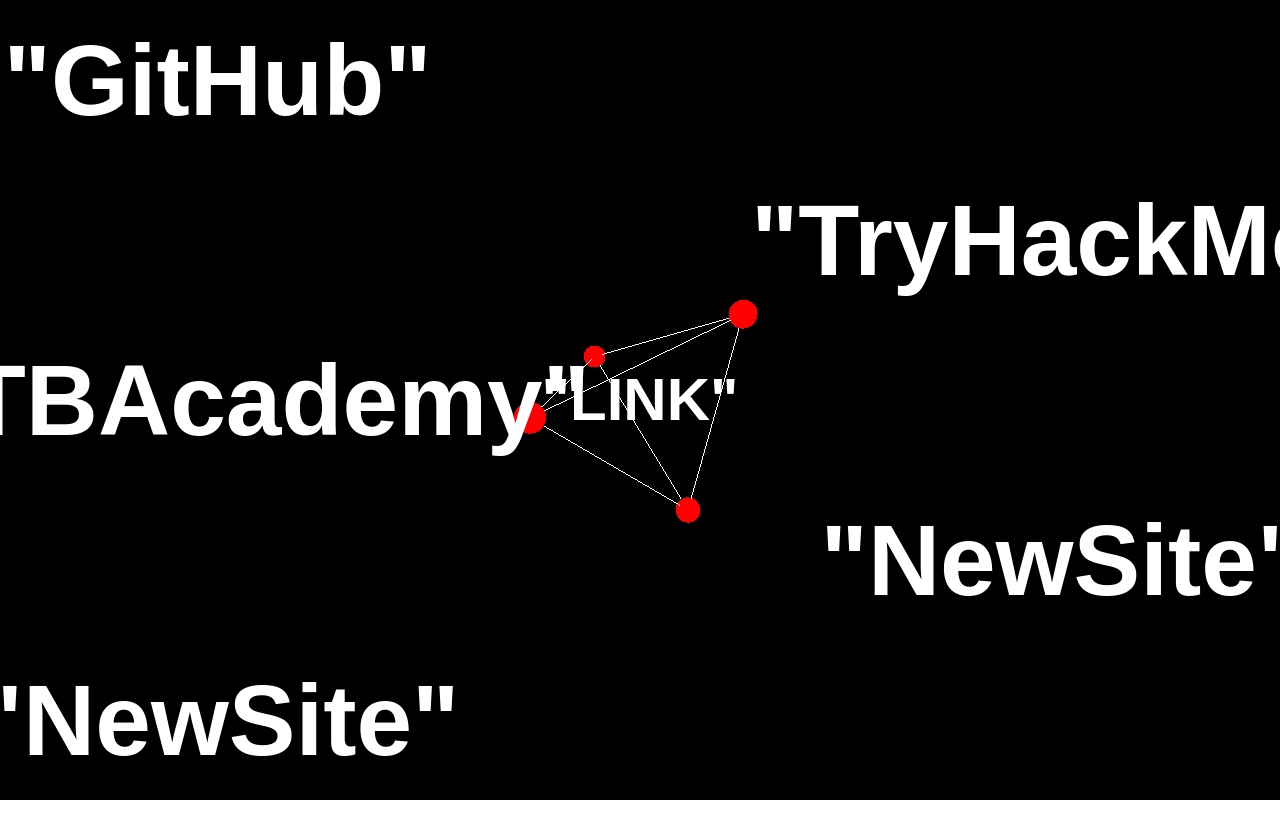
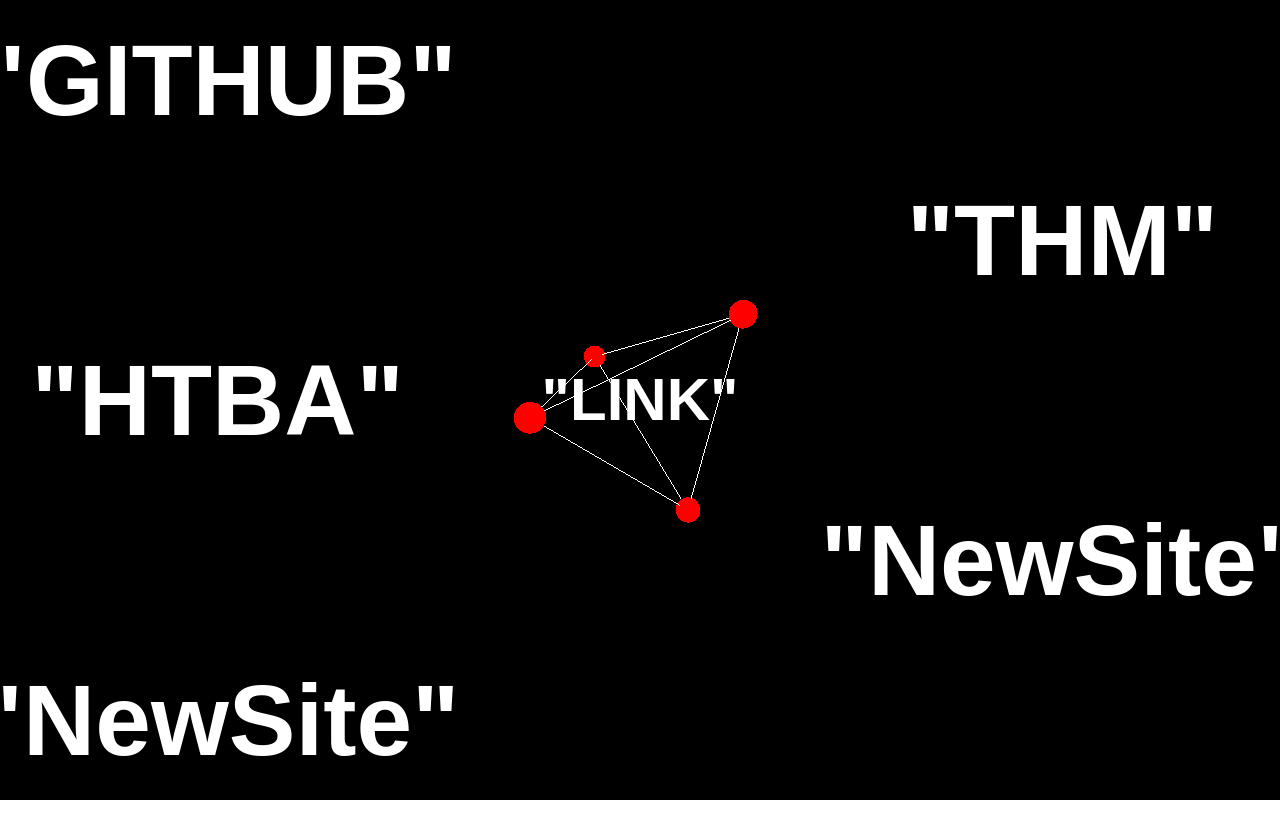
Before and after one commit to replay9zz/next-project, a Next.js app: page /link in a window 1280 px wide. Shown: the top 838 px of the page. Built offline with nearby package versions, Linux system fonts and the light colour scheme.

Commit message:
Adjust the link name length

```diff
--- a/src/app/link/page.tsx
+++ b/src/app/link/page.tsx
@@ -41,17 +41,17 @@ const Link = () => {
           <div className="h-[200vh] pt-20">
             <div className="link-github-1">
               <a href="https://github.com/replay9zz" target="_blank" rel="noopener noreferrer">
-                &quot;GitHub&quot;
+                &quot;GITHUB&quot;
               </a>
             </div>
             <div className="link-tryhackme-1">
               <a href="https://tryhackme.com/r/p/replays" target="_blank" rel="noopener noreferrer">
-                &quot;TryHackMe&quot;
+                &quot;THM&quot;
               </a>
             </div>
             <div className="link-hackthebox-academy-1">
               <a href="https://academy.hackthebox.com/dashboard" target="_blank" rel="noopener noreferrer">
-                &quot;HTBAcademy&quot;
+                &quot;HTBA&quot;
               </a>
             </div>
             <div className="link-newsite-1">
```
